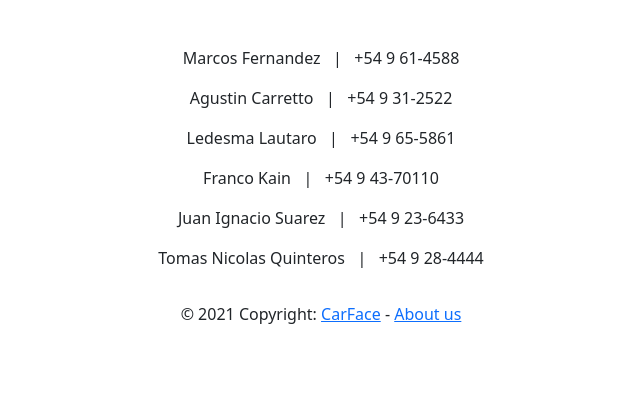
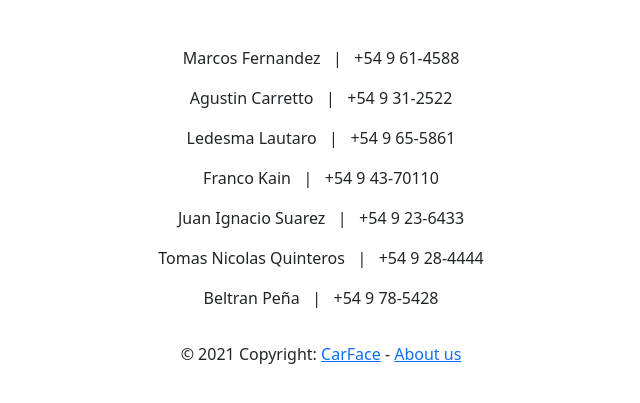
Before and after one commit to Markk-hyphen/TIOTPE, a PHP site: page /aboutus in a window 1280 px wide. Shown: the part 266-669 px from the top of the page, without its empty margins (319-959 px from the left). Run offline with PHP 8.4, Linux system fonts and the light colour scheme.

Commit message:
desarrollador agregado en AboutUs

```diff
--- a/templates/aboutUs.tpl
+++ b/templates/aboutUs.tpl
@@ -7,6 +7,7 @@
     <p>Franco Kain &nbsp;&nbsp;|&nbsp;&nbsp; <span class="color-primary">+54 9 43-70110</span></p>
     <p>Juan Ignacio Suarez &nbsp;&nbsp;|&nbsp;&nbsp; <span class="color-primary">+54 9 23-6433</span></p>
     <p>Tomas Nicolas Quinteros &nbsp;&nbsp;|&nbsp;&nbsp; <span class="color-primary">+54 9 28-4444</span></p>
+    <p>Beltran Peña &nbsp;&nbsp;|&nbsp;&nbsp; <span class="color-primary">+54 9 78-5428</span></p>
     <!-- Solo tienen que copypastear este parrafo y poner sus datos-->
 </section>
 {include file="footer.tpl"}
```
